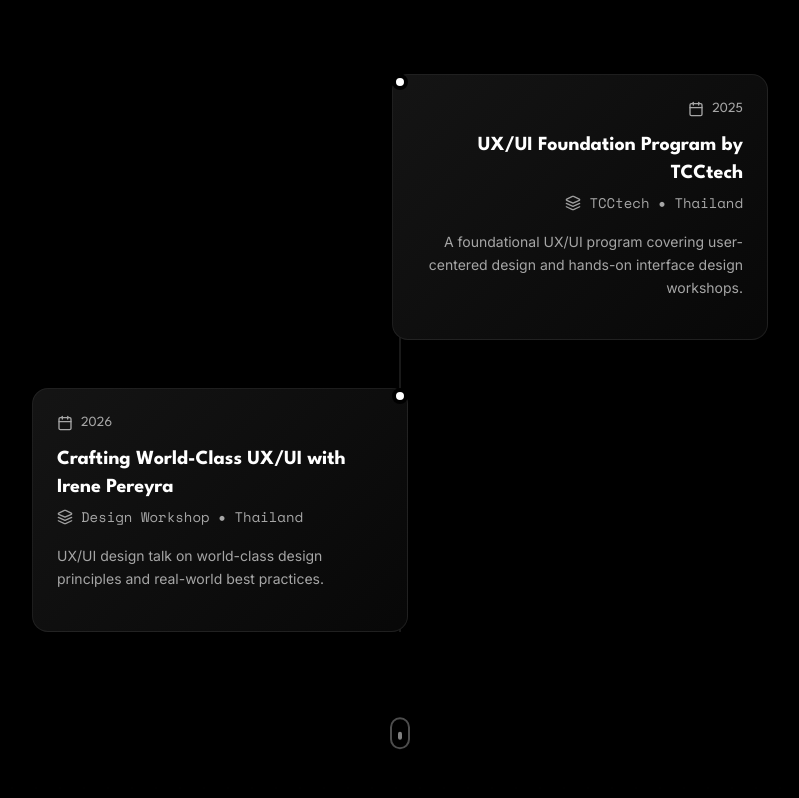
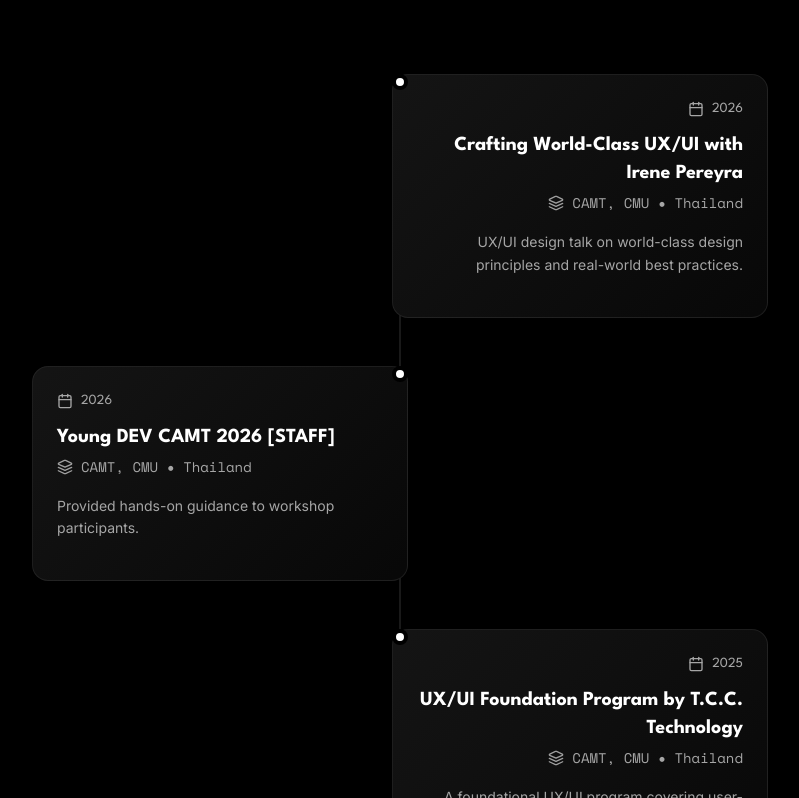
Before and after one commit to phoo3011/Portfolio-Website, a React (Vite) app: page / in a window 1280 px wide. Shown: the part 3382-4180 px from the top of the page, without its empty margins (240-1039 px from the left). Built offline with nearby package versions, Linux system fonts and the light colour scheme; the HTML template or start-up script is replaced by a standard one.

Commit message:
Build Portfolio 18

```diff
--- a/package.json
+++ b/package.json
@@ -83,7 +83,7 @@
     "postcss": "^8.5.6",
     "tailwindcss": "^3.4.17",
     "typescript": "^5.8.3",
-    "typescript-eslint": "^8.38.0",
+    "typescript-eslint": "^8.14.0",
     "vite": "^7.3.1",
     "vitest": "^3.2.4"
   }
--- a/src/components/EducationSection.tsx
+++ b/src/components/EducationSection.tsx
@@ -5,7 +5,7 @@
   {
     degree: 'Chiang Mai University',
     school: '',
-    faculty: 'College of Arts Media and Technology (CAMT), Digital Industry Integration (DII)',
+    faculty: 'College of Arts, Media and Technology (CAMT), Digital Industry Integration (DII)',
     location: 'Chiang Mai, Thailand',
     period: '2025 - Present',
     gpa: '',
--- a/src/components/ExperienceSection.tsx
+++ b/src/components/ExperienceSection.tsx
@@ -27,7 +27,6 @@
     highlights: ['Built component library', 'A/B testing integration', 'Mobile-first development'],
   },
 ];
-
 const ExperienceSection = () => {
   return (
     <section id="experience" className="relative py-24 px-6">
--- a/src/components/ProjectsTimeline.tsx
+++ b/src/components/ProjectsTimeline.tsx
@@ -3,19 +3,27 @@
 
 const projects = [
   {
-    name: 'UX/UI Foundation Program by TCCtech',
-    organization: 'TCCtech',
+    name: 'Crafting World-Class UX/UI with Irene Pereyra',
+    organization: 'CAMT, CMU',
+    location: 'Thailand',
+    period: '2026',
+    description: 'UX/UI design talk on world-class design principles and real-world best practices.',
+    highlights: [],
+  },
+  {
+    name: 'Young DEV CAMT 2026 [STAFF]',
+    organization: 'CAMT, CMU',
+    location: 'Thailand',
+    period: '2026',
+    description: 'Provided hands-on guidance to workshop participants.',
+    highlights: [],
+  },
+  {
+    name: 'UX/UI Foundation Program by T.C.C. Technology',
+    organization: 'CAMT, CMU',
     location: 'Thailand',
     period: '2025',
     description: 'A foundational UX/UI program covering user-centered design and hands-on interface design workshops.',
-    highlights: [],
-  },
-  {
-    name: 'Crafting World-Class UX/UI with Irene Pereyra',
-    organization: 'Design Workshop',
-    location: 'Thailand',
-    period: '2026',
-    description: 'UX/UI design talk on world-class design principles and real-world best practices.',
     highlights: [],
   },
 ];
```
Also changed, not shown: 1 other file (tests, documents, lock files or other folders).
